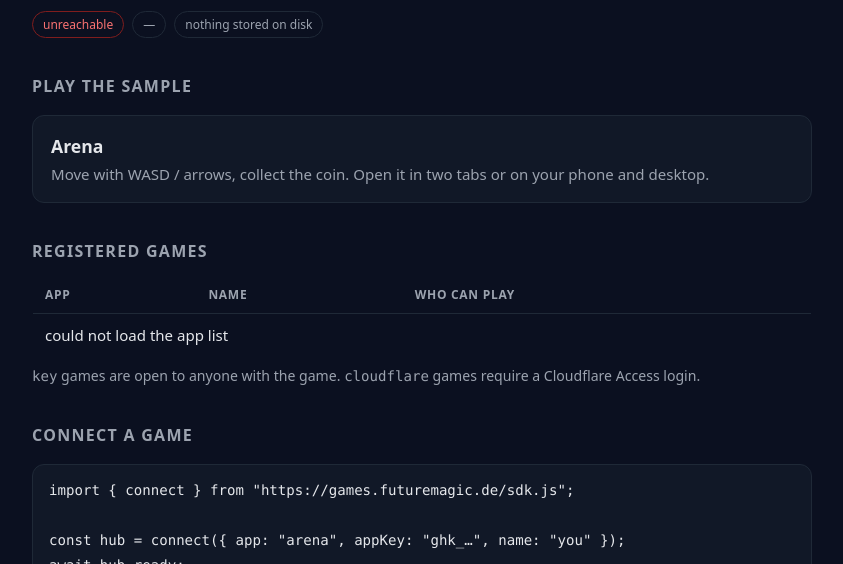
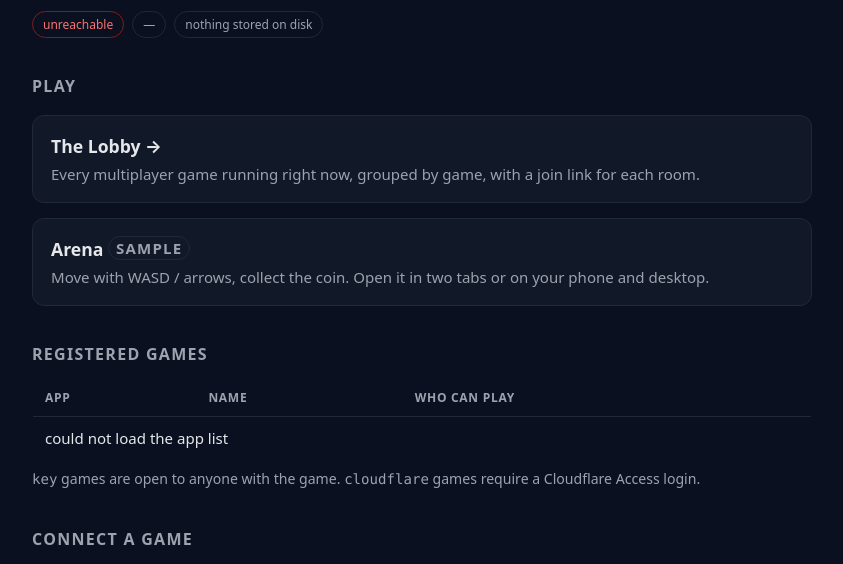
Before and after one commit to ArndRosemeier/gamehub, a website: page src/web/index.html in a window 1280 px wide. Shown: the part 191-755 px from the top of the page, without its empty margins (218-1061 px from the left). Drawn offline with Linux system fonts and the light colour scheme; no server answers.

Commit message:
gamehub: landing page links the lobby as the primary entry

```diff
--- a/src/web/index.html
+++ b/src/web/index.html
@@ -22,9 +22,13 @@
     </header>
 
     <section>
-      <h2>Play the sample</h2>
+      <h2>Play</h2>
+      <p><a class="card" href="https://apps.futuremagic.de/lobby/">
+        <strong>The Lobby →</strong>
+        <span>Every multiplayer game running right now, grouped by game, with a join link for each room.</span>
+      </a></p>
       <p><a class="card" href="https://apps.futuremagic.de/arena/">
-        <strong>Arena</strong>
+        <strong>Arena <span class="tag">sample</span></strong>
         <span>Move with WASD / arrows, collect the coin. Open it in two tabs or on your phone and desktop.</span>
       </a></p>
     </section>
--- a/src/web/style.css
+++ b/src/web/style.css
@@ -15,6 +15,7 @@ a:hover { text-decoration: underline; }
 .card:hover { border-color: var(--accent); text-decoration: none; }
 .card strong { display: block; font-size: 1.1rem; margin-bottom: 2px; }
 .card span { color: var(--muted); font-size: .94rem; }
+.tag { font-size: 10px; text-transform: uppercase; letter-spacing: .08em; border: 1px solid var(--line); border-radius: 999px; padding: 1px 7px; vertical-align: 2px; }
 table { width: 100%; border-collapse: collapse; border: 1px solid var(--line); border-radius: 12px; overflow: hidden; }
 th, td { text-align: left; padding: 9px 12px; border-bottom: 1px solid var(--line); font-size: .94rem; }
 th { color: var(--muted); font-weight: 600; font-size: 12px; text-transform: uppercase; letter-spacing: .06em; }
```
